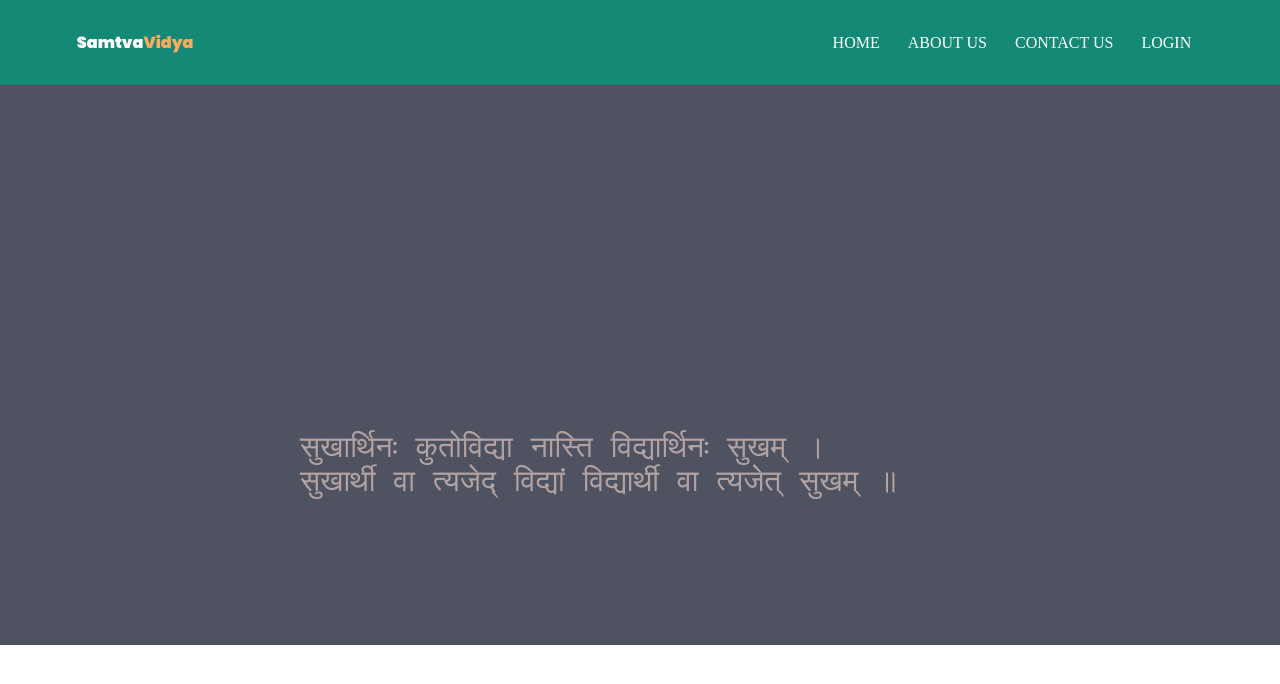
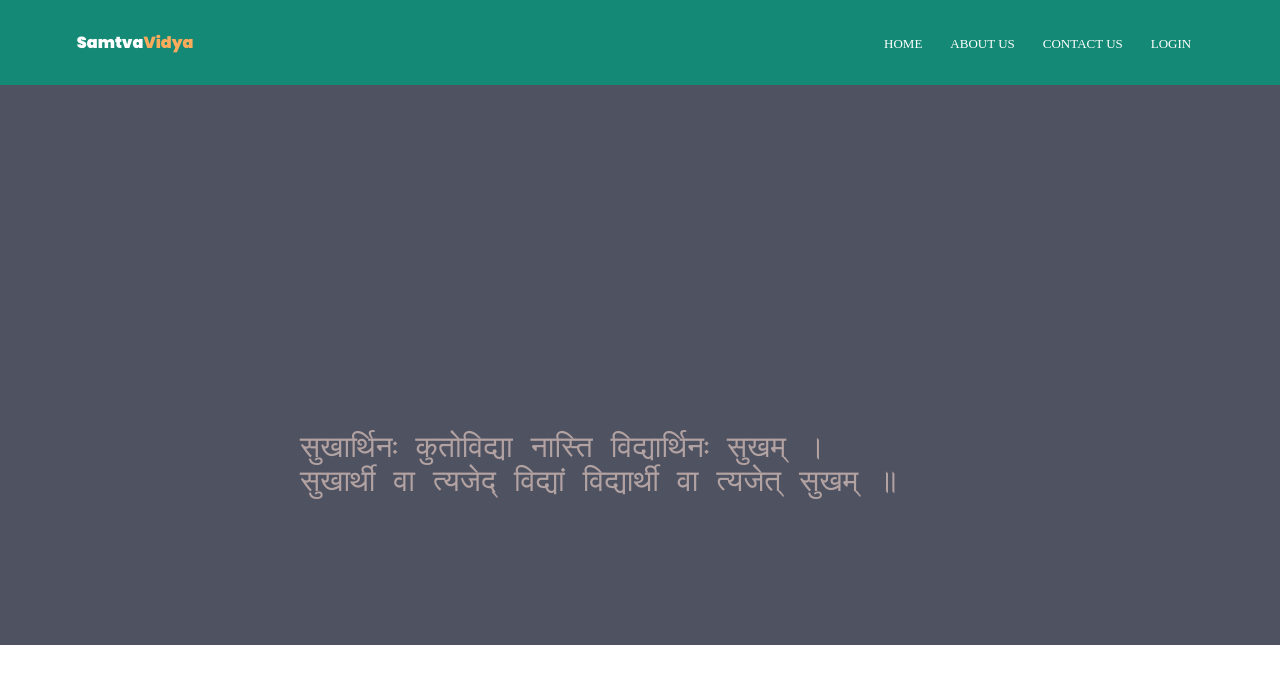
Before and after one commit to sonal9213/Krishnathon, a plain HTML site: page index.html in a window 1280 px wide. Drawn offline with Linux system fonts and the light colour scheme.

Commit message:
Update index.html

```diff
--- a/index.html
+++ b/index.html
@@ -13,10 +13,10 @@
             <a href="index.html"><p class="logo">Samtva<span>Vidya</span></p></a></a>
             <div class="nav-links">
                 <ul>
-                    <li><a href=""></a>HOME</li>
-                    <li><a href=""></a>ABOUT US</li>
-                    <li><a href=""></a>CONTACT US</li>
-                    <li><a href=""></a>LOGIN</li>
+                    <li><a href="">HOME</a></li>
+                    <li><a href="">ABOUT US</a></li>
+                    <li><a href="">CONTACT US</a></li>
+                    <li><a href="">LOGIN</a></li>
                 </ul>
             </div>
         </nav>
```
